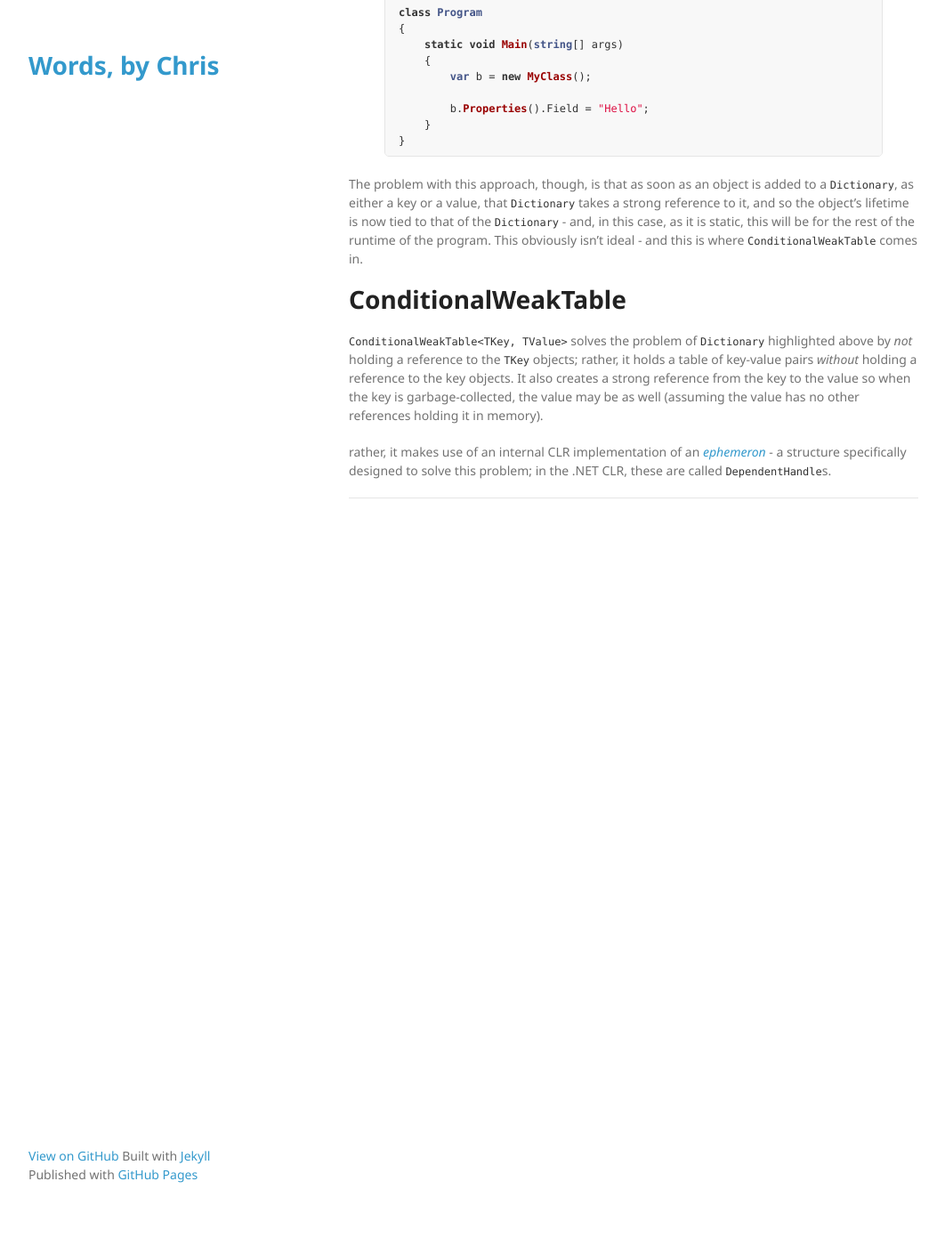
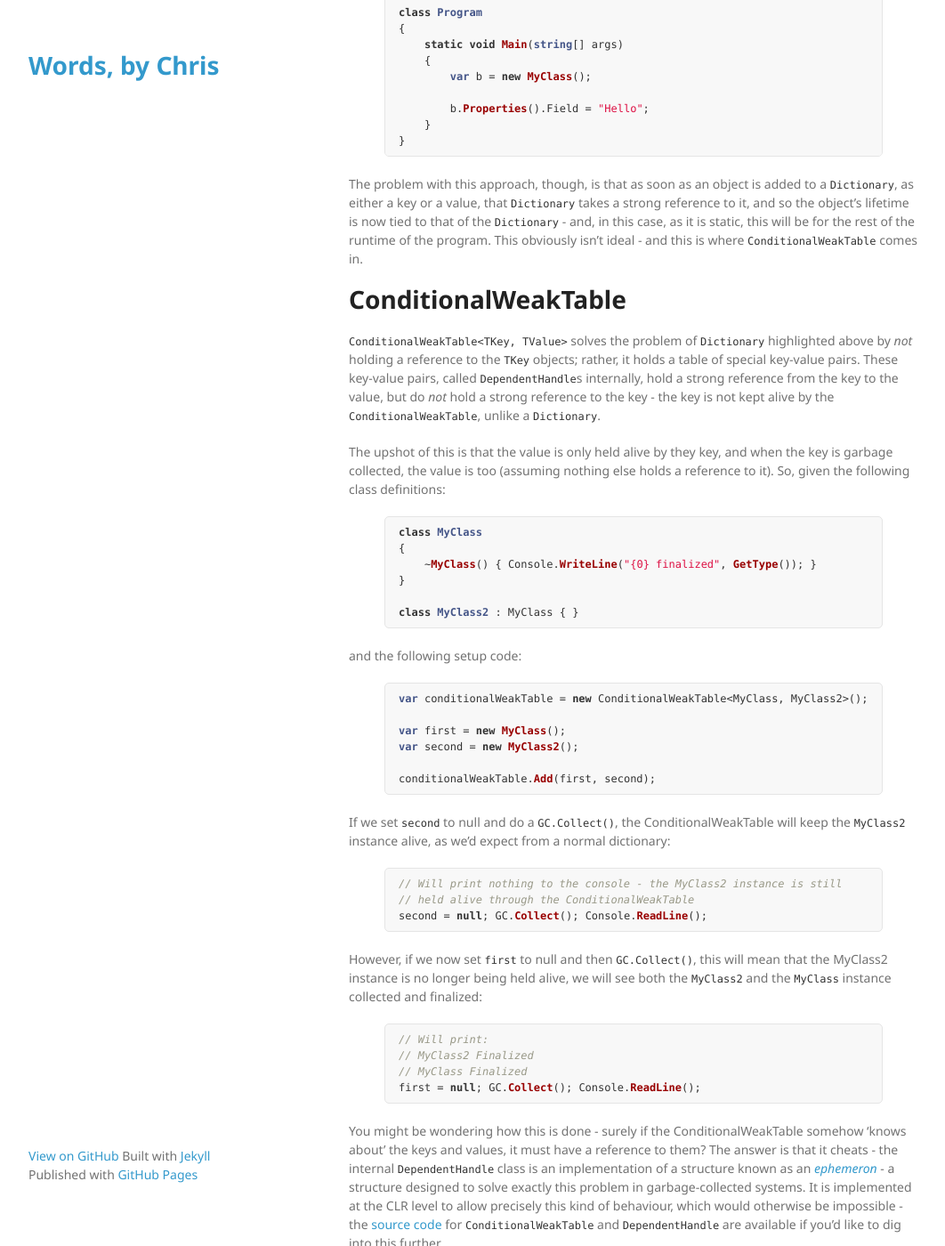
Before and after one commit to cawhitworth/cawhitworth.github.io, a Jekyll site: the page built from _posts/2016-01-18-ConditionalWeakRefs.markdown, in a window 1280 px wide and 1400 px high, scrolled down 2053 px. Shown: the whole window at 89% size, without its empty margins (108-1170 px from the left). Built offline with Jekyll 4.4.1, drawn with Linux system fonts in a browser that asks for light colours; some of the changed text lies outside the part shown.

Commit message:
First draft, without a conclusion

```diff
--- a/_posts/2016-01-18-ConditionalWeakRefs.markdown
+++ b/_posts/2016-01-18-ConditionalWeakRefs.markdown
@@ -139,15 +139,97 @@
 
 `ConditionalWeakTable<TKey, TValue>` solves the problem of `Dictionary`
 highlighted above by _not_ holding a reference to the `TKey` objects; rather,
-it holds a table of key-value pairs _without_ holding a reference to the key
-objects. It also creates a strong reference from the key to the value so when
-the key is garbage-collected, the value may be as well (assuming the value has
-no other references holding it in memory).
+it holds a table of special key-value pairs. These key-value pairs, called
+`DependentHandle`s internally, hold a strong reference from the key to the
+value, but do _not_ hold a strong reference to the key - the key is not kept
+alive by the `ConditionalWeakTable`, unlike a `Dictionary`.
 
+The upshot of this is that the value is only held alive by they key, and when
+the key is garbage collected, the value is too (assuming nothing else holds a
+reference to it). So, given the following class definitions:
 
+{% highlight csharp %}
 
- rather,
-it makes use of an internal CLR implementation of an
-[_ephemeron_](https://en.wikipedia.org/wiki/Ephemeron) - a structure specifically
-designed to solve this problem; in the .NET CLR, these are called
-`DependentHandle`s.
+class MyClass
+{
+    ~MyClass() { Console.WriteLine("{0} finalized", GetType()); }
+}
+
+class MyClass2 : MyClass { }
+
+{% endhighlight %}
+
+and the following setup code:
+
+{% highlight csharp %}
+
+var conditionalWeakTable = new ConditionalWeakTable<MyClass, MyClass2>();
+
+var first = new MyClass();
+var second = new MyClass2();
+
+conditionalWeakTable.Add(first, second);
+
+{% endhighlight %}
+
+If we set `second` to null and do a `GC.Collect()`, the ConditionalWeakTable
+will keep the `MyClass2` instance alive, as we'd expect from a normal
+dictionary:
+
+{% highlight csharp %}
+// Will print nothing to the console - the MyClass2 instance is still
+// held alive through the ConditionalWeakTable
+second = null; GC.Collect(); Console.ReadLine();
+{% endhighlight %}
+
+However, if we now set `first` to null and then `GC.Collect()`, this will mean
+that the MyClass2 instance is no longer being held alive, we will see both the
+`MyClass2` and the `MyClass` instance collected and finalized:
+
+{% highlight csharp %}
+// Will print:
+// MyClass2 Finalized
+// MyClass Finalized
+first = null; GC.Collect(); Console.ReadLine();
+{% endhighlight %}
+
+You might be wondering how this is done - surely if the ConditionalWeakTable
+somehow 'knows about' the keys and values, it must have a reference to them?
+The answer is that it cheats - the internal `DependentHandle` class is an
+implementation of a structure known as an
+[_ephemeron_](https://en.wikipedia.org/wiki/Ephemeron) - a structure designed
+to solve exactly this problem in garbage-collected systems. It is implemented
+at the CLR level to allow precisely this kind of behaviour, which would
+otherwise be impossible - the [source code](http://referencesource.microsoft.com/#mscorlib/system/runtime/compilerservices/ConditionalWeakTable.cs)
+for `ConditionalWeakTable` and `DependentHandle` are available if you'd like
+to dig into this further.
+
+## Implications for profiling
+
+Because these `ConditionalWeakTable`s depend on support from the CLR, they
+also require special-case support from profiling tools. Without this support,
+objects kept alive only through `ConditionalWeakTable`s would show as having
+no path to the Garbage Collection root - for the example above, after `second`
+has been set to null, we would see the following in instance retention graph
+in ANTS Memory Profiler:
+
+![No GC root for MyClass2]({{ site.url }}/assets/no_gc_root.png)
+
+This is obviously not true - but the normal reference data we get back from
+the .NET profiling interfaces don't include data from `ConditionalWeakTable`s.
+Fortunately, Microsoft have provided a profiling interface ([`ICorProfilerCallback5`](https://msdn.microsoft.com/en-us/library/jj160349(v=vs.110).aspx))
+to allow us to discover references held through `ConditionalWeakTable`s, and
+so as of the latest version of ANTS Memory Profiler, this data is combined with
+the normal reference data, and so what we see is:
+
+![ConditionalWeakTable reference shown by dashed light-blue arrow]({{ site.url }}/assets/with_conditional_weak_ref.png)
+
+The dashed light-blue arrow from `MyClass` to `MyClass2` indicates that this
+reference is held in a `ConditionalWeakTable` rather than being a 'normal'
+strong reference.
+
+# Conclusion
+
+I guess I should put something here?
+
+You can download a trial of ANTS Memory Profiler from the [RedGate website](http://www.red-gate.com/products/dotnet-development/ants-memory-profiler/).
```
Also changed, not shown: assets/no_gc_root.png (added), assets/with_conditional_weak_ref.png (added).
